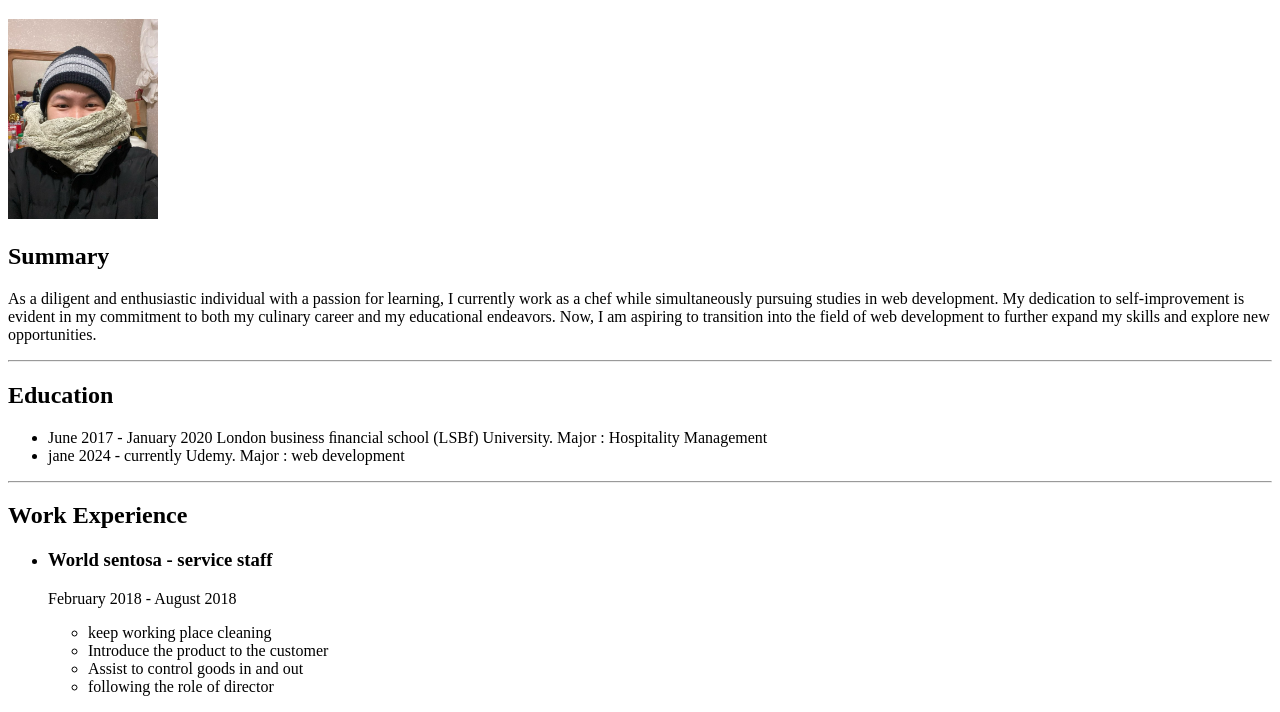
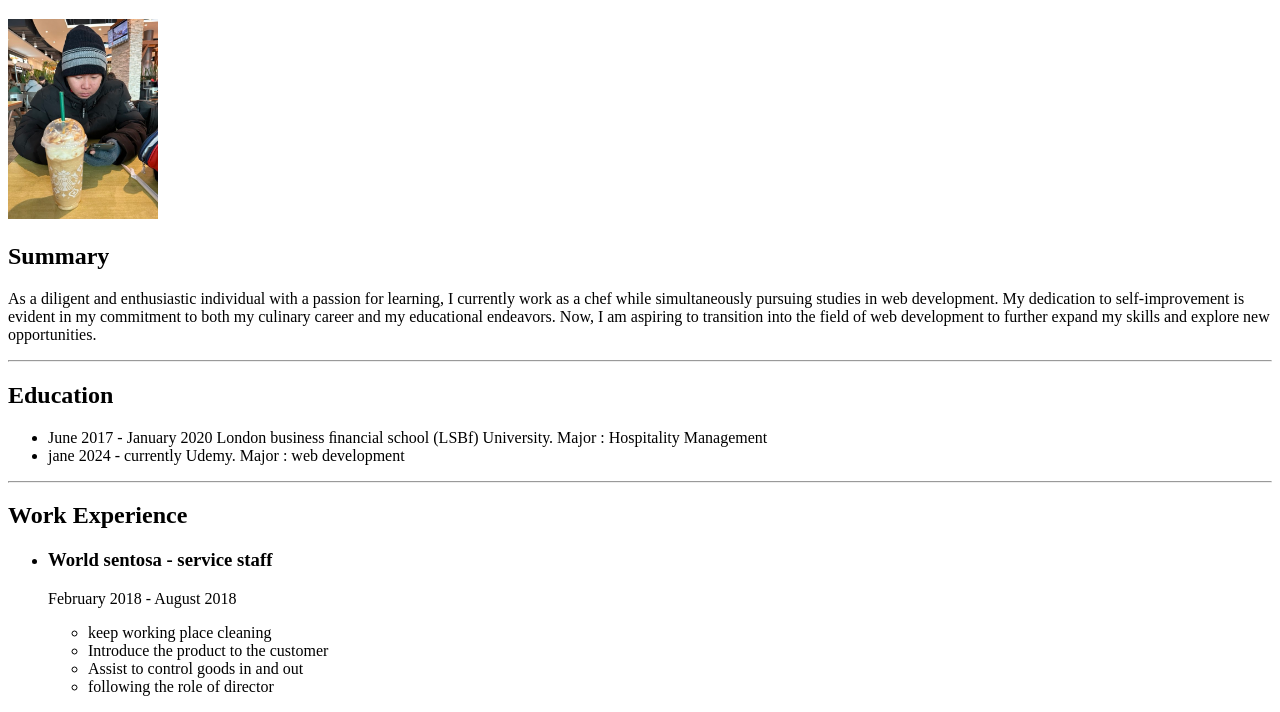
Before and after one commit to HoiNguyenca/Hoinguyen-Resume, a plain HTML site: page index.html in a window 1280 px wide. Shown: the part 61-773 px from the top of the page. Drawn offline with Linux system fonts and the light colour scheme.

Commit message:
Update index.html

```diff
--- a/index.html
+++ b/index.html
@@ -6,7 +6,7 @@
     </head>
     <body>
         <h1>Hoi Nguyen</h1>
-        <img src="./myPic1.jpg" height="200"/>
+        <img src="./download.jpg" height="200"/>
         <h2>Summary</h2>
         <p>As a diligent and enthusiastic individual with a passion for learning, I currently work as a chef while simultaneously pursuing studies in web development. My dedication to self-improvement is evident in my commitment to both my culinary career and my educational endeavors. Now, I am aspiring to transition into the field of web development to further expand my skills and explore new opportunities.</p>
         <hr/>
```
